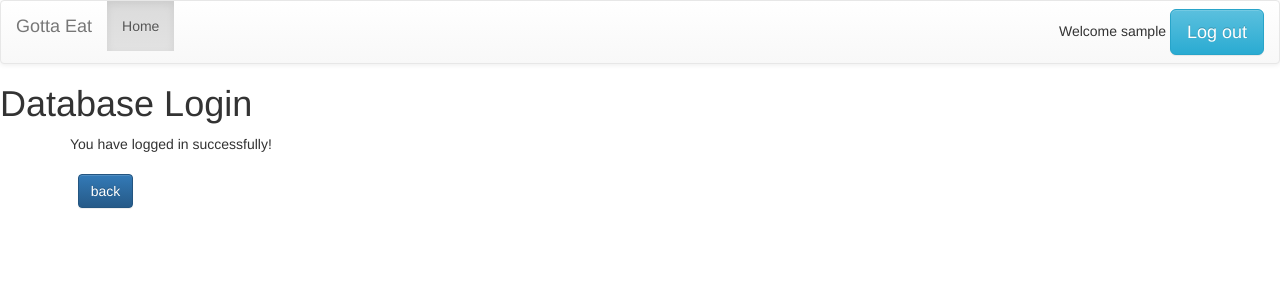
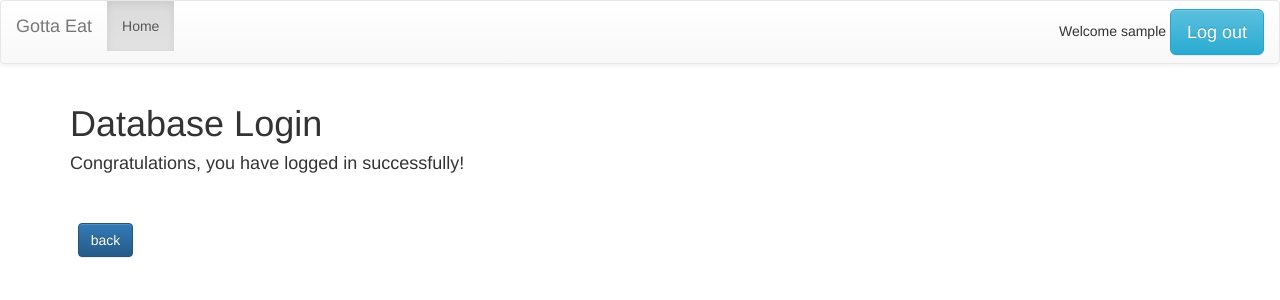
Before and after one commit to joseph-sayler/AD320GroupProject, a PHP site: page /includes/login_registration/success.php in a window 1280 px wide. Shown: the top 300 px of the page. Run offline with PHP 8.4, Linux system fonts and the light colour scheme; the visitor is signed in with stand-in values (Sample User, id 1).

Commit message:
Bug fixes for typos, revamped success test page

```diff
--- a/ajax_recipe/includes/login_registration/register.php
+++ b/ajax_recipe/includes/login_registration/register.php
@@ -108,7 +108,7 @@ if ($action == 'back') {
 
             <div id="button">
                 <label>&nbsp;</label>
-                <input type="submit" value="Register" name="action" class="btn btn-primary"><br>
+                <input type="submit" value="register" name="action" class="btn btn-primary"><br>
             </div>
 
             <div id="button">
--- a/ajax_recipe/includes/login_registration/success.php
+++ b/ajax_recipe/includes/login_registration/success.php
@@ -30,15 +30,12 @@ if ($action == 'back') {
     <title>Login to Database</title>
 </head>
 <body>
-<header>
-    <h1>Database Login</h1>
-</header>
 <main>
     <div class="container">
     <form action="success.php" method="POST">
-        <div id="success">
-            You have logged in successfully!<br><br>
-        </div>
+        <h1>Database Login</h1>
+            <h4>Congratulations, you have logged in successfully!</h4><br><br>
+
 
         <div id="button">
             <label>&nbsp;</label>
```
